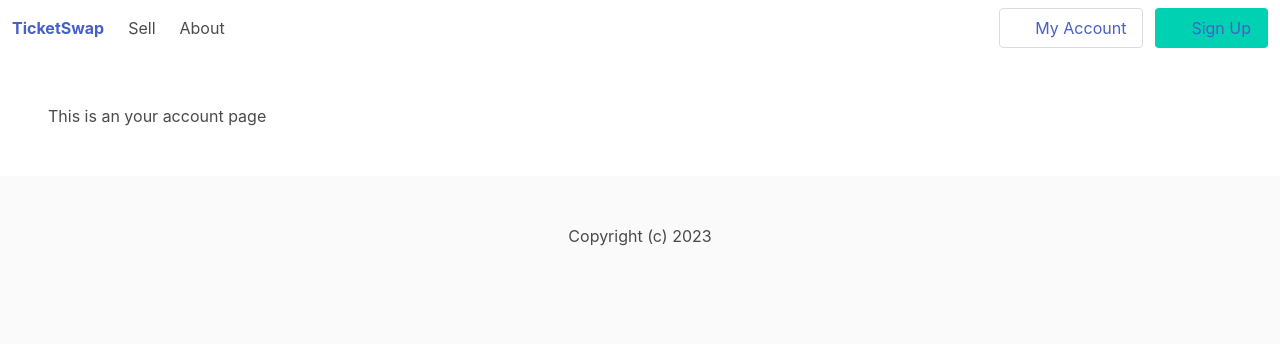
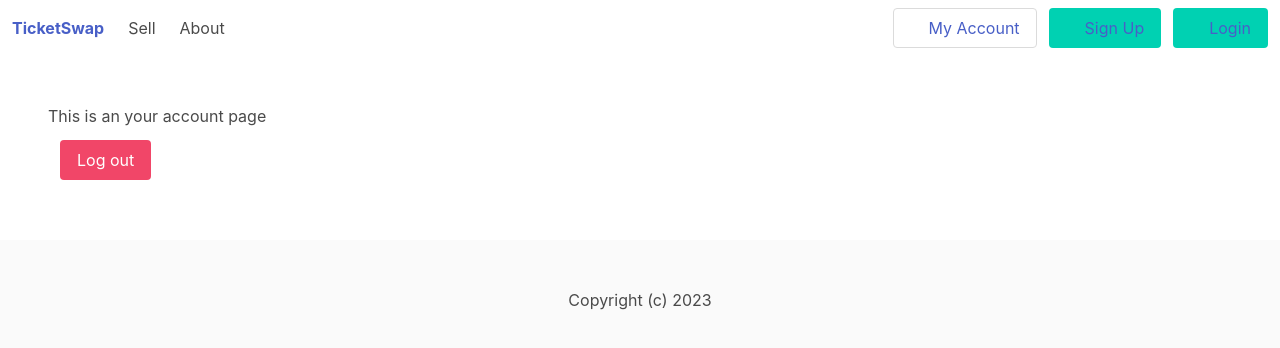
Before and after one commit to calebliu11/ticketmaster-clone, a Nuxt app in the folder nuxt-ticketswap/: page /account in a window 1280 px wide. Shown: the top 348 px of the page. Built offline with nearby package versions, Linux system fonts and the light colour scheme.

Commit message:
basic login functionality, accounts

```diff
--- a/nuxt-ticketswap/app.vue
+++ b/nuxt-ticketswap/app.vue
@@ -44,6 +44,20 @@
 
             </a>
           </p>
+
+          <p class="control">
+            <a class="button is-primary">
+              <span class="icon">
+                <i class="fa-solid fa-right-to-bracket"></i>
+              </span>
+              <span>
+                <router-link to="/login">Login</router-link>
+              </span>
+
+            </a>
+          </p>
+
+
         </div>
       </div>
     </div>
--- a/nuxt-ticketswap/pages/account.vue
+++ b/nuxt-ticketswap/pages/account.vue
@@ -2,5 +2,21 @@
 <template>
   <div class="account">
     <h1>This is an your account page</h1>
+
+    <div class="column is-12">
+      <button @click="logout()" class="button is-danger">Log out</button>
+    </div>
   </div>
 </template>
+
+<script>
+  export default {
+    methods: {
+      logout() {
+            localStorage.removeItem("token")
+            this.$store.commit('deauthenticateUser')
+            this.$router.push('/')
+        },
+    }
+  }
+</script>
--- a/nuxt-ticketswap/pages/seller.vue
+++ b/nuxt-ticketswap/pages/seller.vue
@@ -85,6 +85,12 @@ export default {
                     this.errors.push('Price cannot be negative.')
                 }
 
+                const token = this.$store.state.token
+                console.log(token)
+                if(token === '') {
+                    this.errors.push('User is not logged in!')
+                }
+
                 if (!this.errors.length) {
                     const formData = {
                         id: this.id,
--- a/nuxt-ticketswap/store/index.js
+++ b/nuxt-ticketswap/store/index.js
@@ -24,8 +24,7 @@ export default createStore({
         deauthenticateUser(state){
             state.isAuthenticated = false
             state.token = ''
-        }
-
+        },
     },
     actions: {
     },
```
